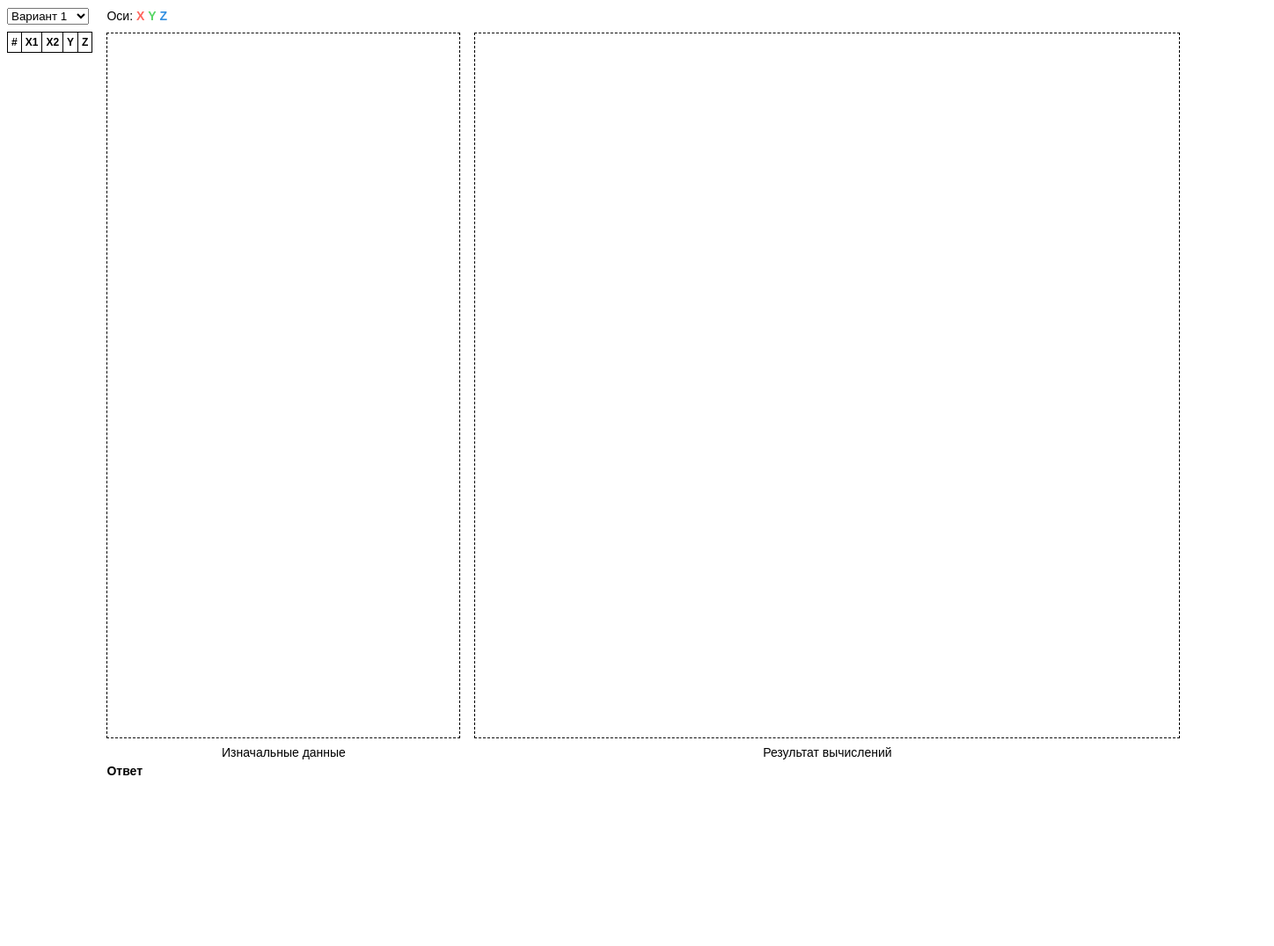
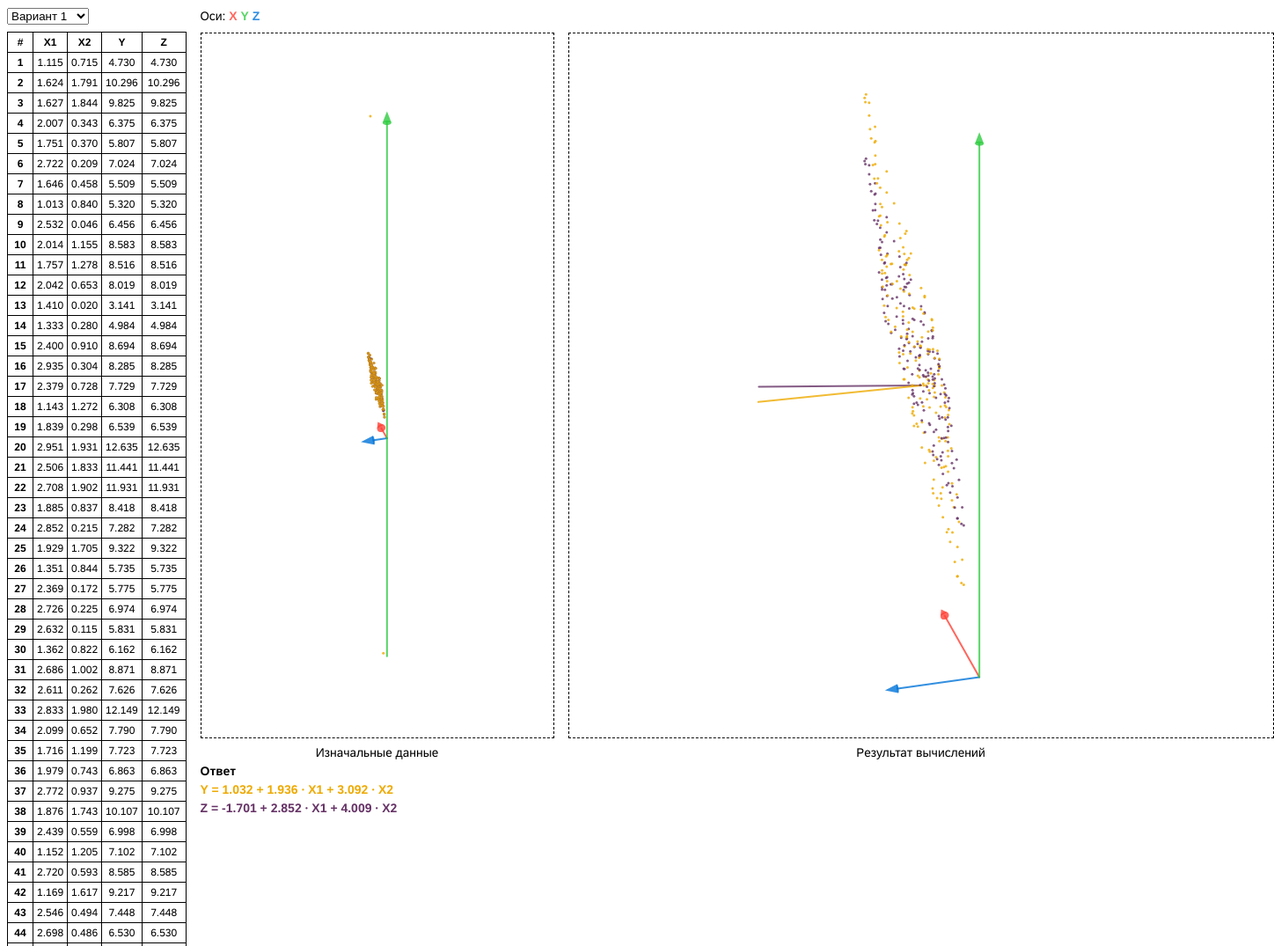
Before and after one commit to mr4x/sm, a website: page docs/index.html in a window 1280 px wide. Shown: the top 1075 px of the page at 88% size, 1448 px wide, since content can reach past the window. Before the commit the page ends 895 px from the top, so only its background shows below. Drawn offline with Linux system fonts and the light colour scheme; the site is published under a folder, as on GitHub Pages, so addresses that start at the root find nothing; animation ran at ten frames a second.

Commit message:
Фикс путей до ресурсов

```diff
--- a/docs/index.html
+++ b/docs/index.html
@@ -4,16 +4,16 @@
         <meta charset="utf-8" />
         <meta content="width=device-width,initial-scale=1" name="viewport" />
         <title>Лабораторная работа №5</title>
-        <link rel="preload" href="/fonts/72-Regular.woff2" as="font" type="font/woff2" crossorigin />
-        <link rel="preload" href="/fonts/72-Bold.woff2" as="font" type="font/woff2" crossorigin />
-        <link rel="icon" type="image/png" href="/icon-32.png" sizes="32x32" />
-        <link rel="icon" type="image/png" href="/icon-16.png" sizes="16x16" />
+        <link rel="preload" href="fonts/72-Regular.woff2" as="font" type="font/woff2" crossorigin />
+        <link rel="preload" href="fonts/72-Bold.woff2" as="font" type="font/woff2" crossorigin />
+        <link rel="icon" type="image/png" href="icon-32.png" sizes="32x32" />
+        <link rel="icon" type="image/png" href="icon-16.png" sizes="16x16" />
         <style>
             @font-face {
                 font-family: '72';
                 font-style: normal;
                 font-weight: 700;
-                src: url('/fonts/72-Bold.woff2') format('woff2'), url('/fonts/72-Bold.woff') format('woff');
+                src: url('fonts/72-Bold.woff2') format('woff2'), url('fonts/72-Bold.woff') format('woff');
                 font-display: swap;
             }
 
@@ -21,7 +21,7 @@
                 font-family: '72';
                 font-style: normal;
                 font-weight: 400;
-                src: url('/fonts/72-Regular.woff2') format('woff2'), url('/fonts/72-Regular.woff') format('woff');
+                src: url('fonts/72-Regular.woff2') format('woff2'), url('fonts/72-Regular.woff') format('woff');
                 font-display: swap;
             }
 
@@ -134,6 +134,6 @@
                 <div class="purple"></div>
             </div>
         </div>
-        <script src="/bundle.js"></script>
+        <script src="bundle.js"></script>
     </body>
 </html>
```
